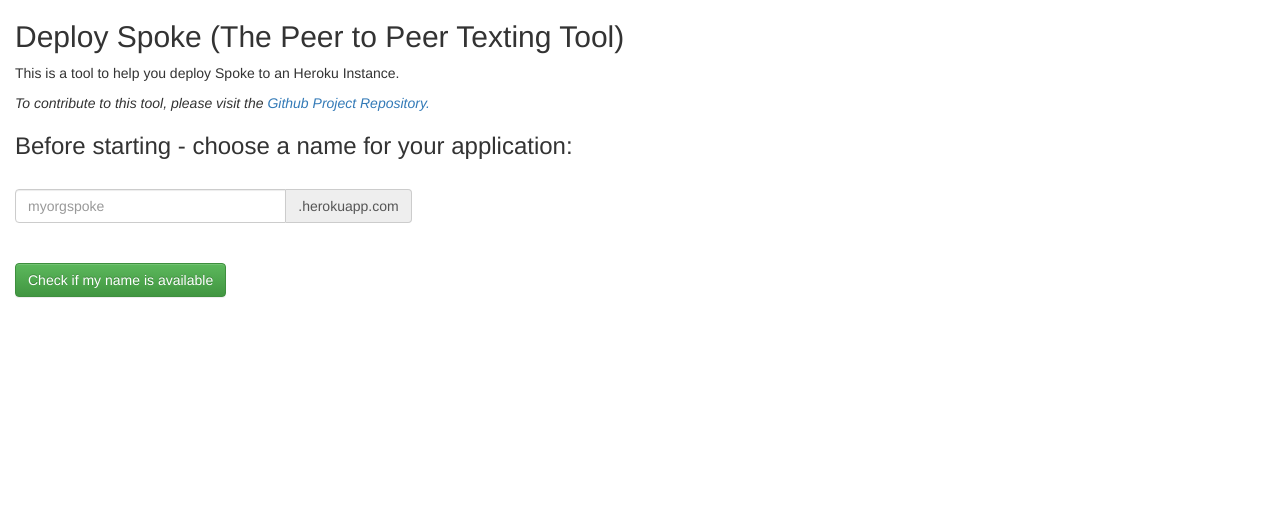
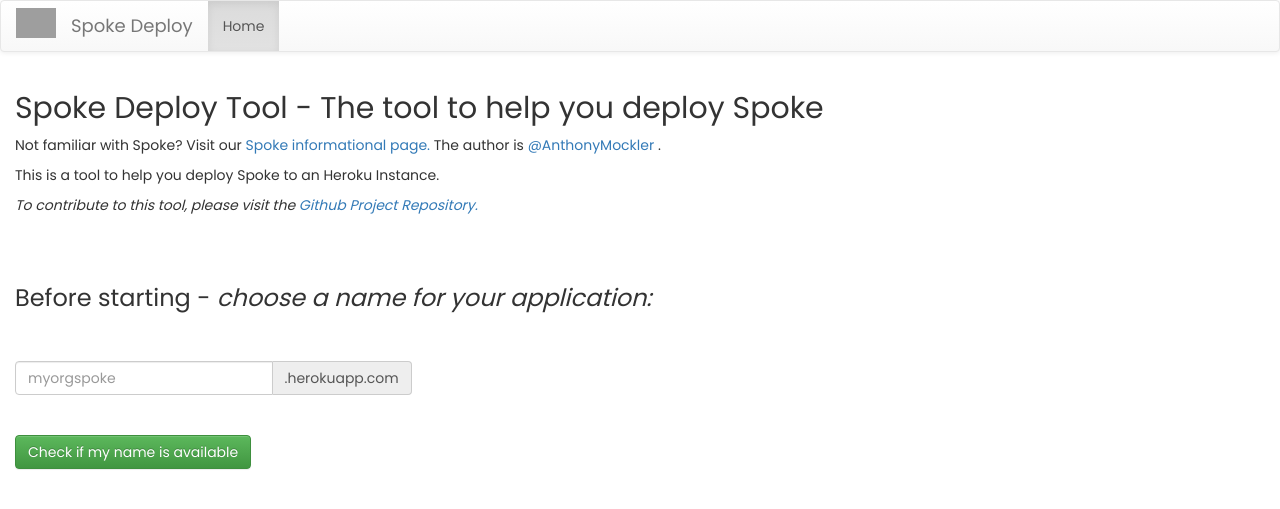
Before and after one commit to ToolsForRadicals/spoke-deploy, a Flask app: page / in a window 1280 px wide. Shown: the top 509 px of the page. Run offline with Flask 2, Linux system fonts and the light colour scheme; some libraries are stand-ins or nearby versions; grey boxes are pictures that could not be loaded.

Commit message:
Adds logo and font

```diff
--- a/templates/base.html
+++ b/templates/base.html
@@ -9,6 +9,7 @@
     crossorigin="anonymous">
   <link rel="stylesheet" href="https://maxcdn.bootstrapcdn.com/bootstrap/3.3.7/css/bootstrap-theme.min.css" integrity="sha384-rHyoN1iRsVXV4nD0JutlnGaslCJuC7uwjduW9SVrLvRYooPp2bWYgmgJQIXwl/Sp"
     crossorigin="anonymous">
+  <link href="https://fonts.googleapis.com/css?family=Poppins" rel="stylesheet">
   <title> Spoke Deploy </title>
   <!-- Hotjar Tracking Code for https://spokedeploy.herokuapp.com -->
   <script>
@@ -24,10 +25,10 @@
 
 </head>
 
-<body>
+<body style="font-family: 'Poppins', sans-serif;">
   <div class="container-fluid">
     <div class="row">
-      <!-- <nav class="navbar navbar-default">
+      <nav class="navbar navbar-default">
         <div class="container-fluid">
           <div class="navbar-header">
             <button type="button" class="navbar-toggle collapsed" data-toggle="collapse" data-target="#navbar" aria-expanded="false"
@@ -37,9 +38,11 @@
               <span class="icon-bar"></span>
               <span class="icon-bar"></span>
             </button>
+            <a class="navbar-brand" rel="home" href="#" title="">
+              <img style="max-width:40px; margin-top: -8px;" src="https://s3-us-west-1.amazonaws.com/spoke-public/spoke_logo.svg"/>
+             </a>
             <a class="navbar-brand" href="/">Spoke Deploy</a>
           </div>
-
           <div id="navbar" class="navbar-collapse collapse">
             <ul class="nav navbar-nav">
               <li class="active">
@@ -48,7 +51,7 @@
             </ul>
           </div>
         </div>
-      </nav> -->
+      </nav>
     </div>
     <div class="row">
       <div class="col-md-12">
--- a/templates/index.html
+++ b/templates/index.html
@@ -1,13 +1,14 @@
 {% extends "base.html" %}
 
 {% block content %}
-<h2>Deploy Spoke (The Peer to Peer Texting Tool)</h2>
+<h2>Spoke Deploy Tool - The tool to help you deploy Spoke</h2>
+<p> Not familiar with Spoke? Visit our <a href="https://opensource.moveon.org/spoke"> Spoke informational page. </a> The author is <a href="https://github.com/AnthonyMockler"> @AnthonyMockler </a>. </p>
 <p> This is a tool to help you deploy Spoke to an Heroku Instance.</p>
 <p> <i> To contribute to this tool, please visit the <a href='https://github.com/ToolsForRadicals/spoke-deploy'> Github Project Repository. </a> </i> </p>
-
-<h3> Before starting - choose a name for your application:</h3>
+<br><br>
+<h3> Before starting - <i> choose a name for your application: </i></h3>
 <form name="form" action="{{ url_for('check_heroku_name') }}" method="POST">
-    <br/>
+    <br><br>
     <div class="row">
         <div class="col-sm-4">
             <div class="input-group">
```
